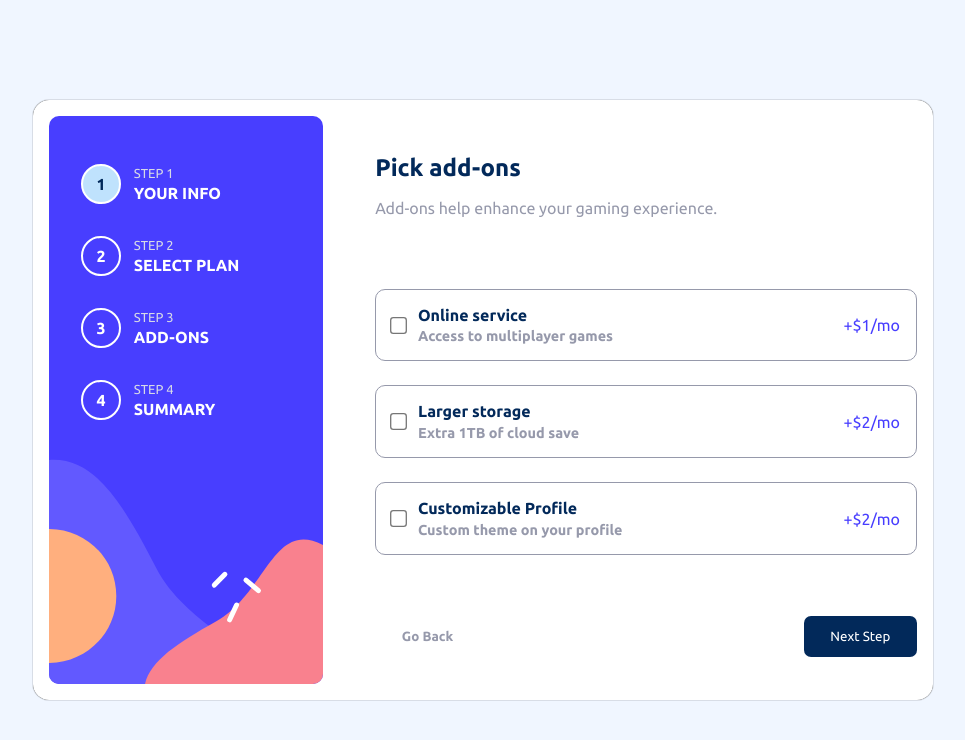
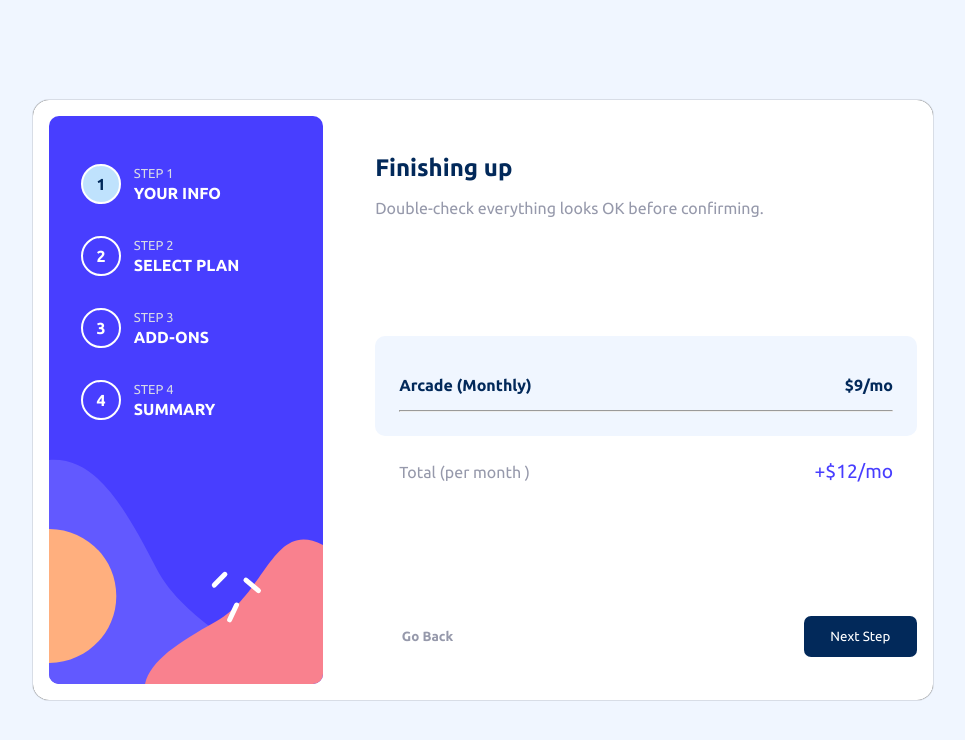
Before and after one commit to Chisquare7/multi-step-form, a plain HTML site: page index.html in a window 1280 px wide. Shown: the whole page, without its empty margins (157-1122 px from the left). Drawn offline with Linux system fonts and the light colour scheme.

Commit message:
style: implement styling of step four section of the multi-step form

```diff
--- a/assets/styles/styles.css
+++ b/assets/styles/styles.css
@@ -330,7 +330,7 @@ input:checked + .slider::before {
 /* Styling of step three section of the form */
 
 .stepThree {
-  display: flex;
+  display: none;
   width: 80%;
 }
 
@@ -389,8 +389,60 @@ input:checked + .slider::before {
 /* Styling of step four section of the form */
 
 .stepFour {
-  display: none;
+  display: flex;
   width: 80%;
+}
+
+.summaryContainer {
+  display: flex;
+  flex-direction: column;
+  justify-content: center;
+  flex: 1;
+}
+
+.selectedPlan {
+  padding: 1.5em;
+  background-color: var(--neutral-magnolia);
+  border-radius: 0.625rem;
+}
+
+.selected {
+  border: 2px solid var(--primary-purplish-blue);
+  background-color: var(--neutral-magnolia);
+}
+
+.planInfo {
+  padding: 1em 0em;
+  color: var(--primary-marine-blue);
+  font-weight: bold;
+  display: flex;
+  justify-content: space-between;
+}
+
+.addOnSummaryItem {
+  padding: 1em 0em;
+  color: var(--neutral-cool-gray);
+  font-weight: 500;
+  font-size: 0.9rem;
+  display: flex;
+  justify-content: space-between;
+}
+
+.addOnSummaryItem .summaryItemPrice {
+  color: var(--primary-marine-blue);
+}
+
+.totalPrice {
+  padding: 1.5em;
+  color: var(--neutral-cool-gray);
+  display: flex;
+  align-items: center;
+  justify-content: space-between;
+}
+
+.totalPrice span {
+  font-size: 1.2rem;
+  color: var(--primary-purplish-blue);
 }
 
 /* Styling of step five section of the form */
--- a/index.html
+++ b/index.html
@@ -189,8 +189,8 @@
               <div class="addOnsSummary">
                 <template>
                   <div class="addOnSummaryItem">
-                    <span>Online service</span>
-                    <span>+$1/mo</span>
+                    <span class="summaryItemName">Online service</span>
+                    <span class="summaryItemPrice">+$1/mo</span>
                   </div>
                 </template>
               </div>
```
